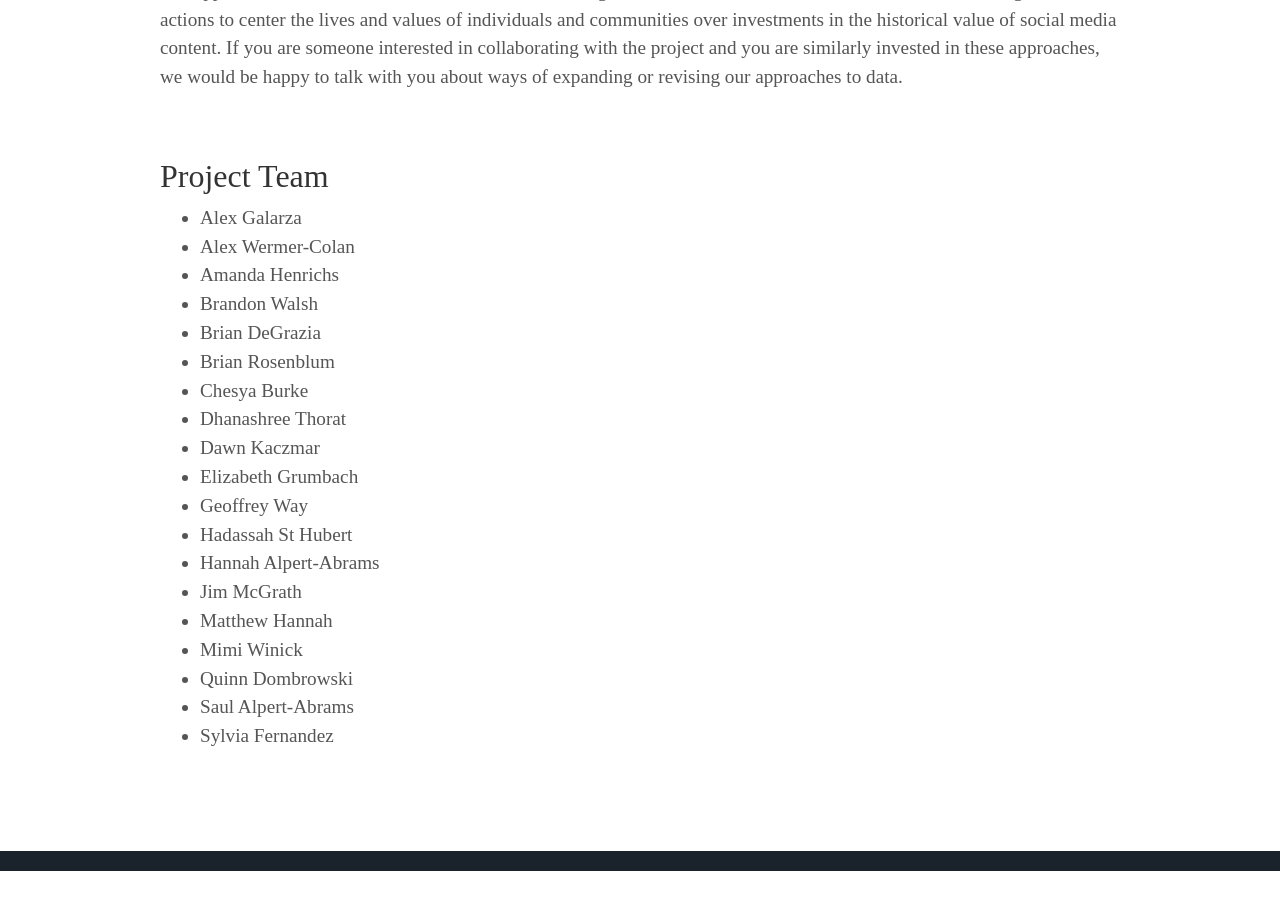
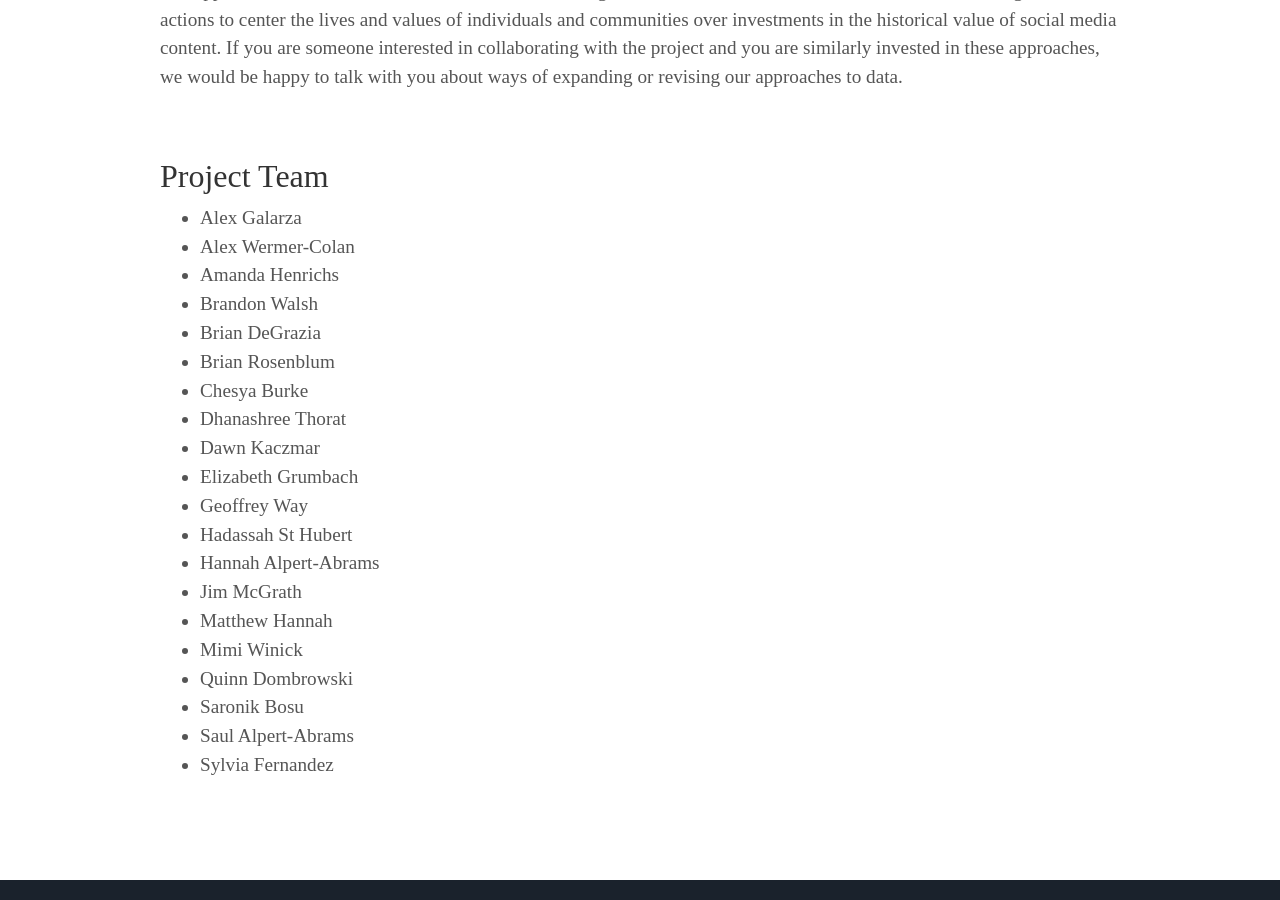
Before and after one commit to visionary-futures-collective/covid19, a Jekyll site: the page built from project-team.md, in a window 1280 px wide and 900 px high, scrolled down 3897 px. Built offline with Jekyll 4.4.1, drawn with Linux system fonts in a browser that asks for light colours; some web fonts are replaced; before the commit the page ends 4768 px from its top, so only the background shows below that.

Commit message:
new participant

```diff
--- a/project-team.md
+++ b/project-team.md
@@ -74,5 +74,6 @@ Our approaches to data draw on the work of Documenting The Now and archivists an
 * Matthew Hannah
 * Mimi Winick
 * Quinn Dombrowski
+* Saronik Bosu
 * Saul Alpert-Abrams
 * Sylvia Fernandez
```
